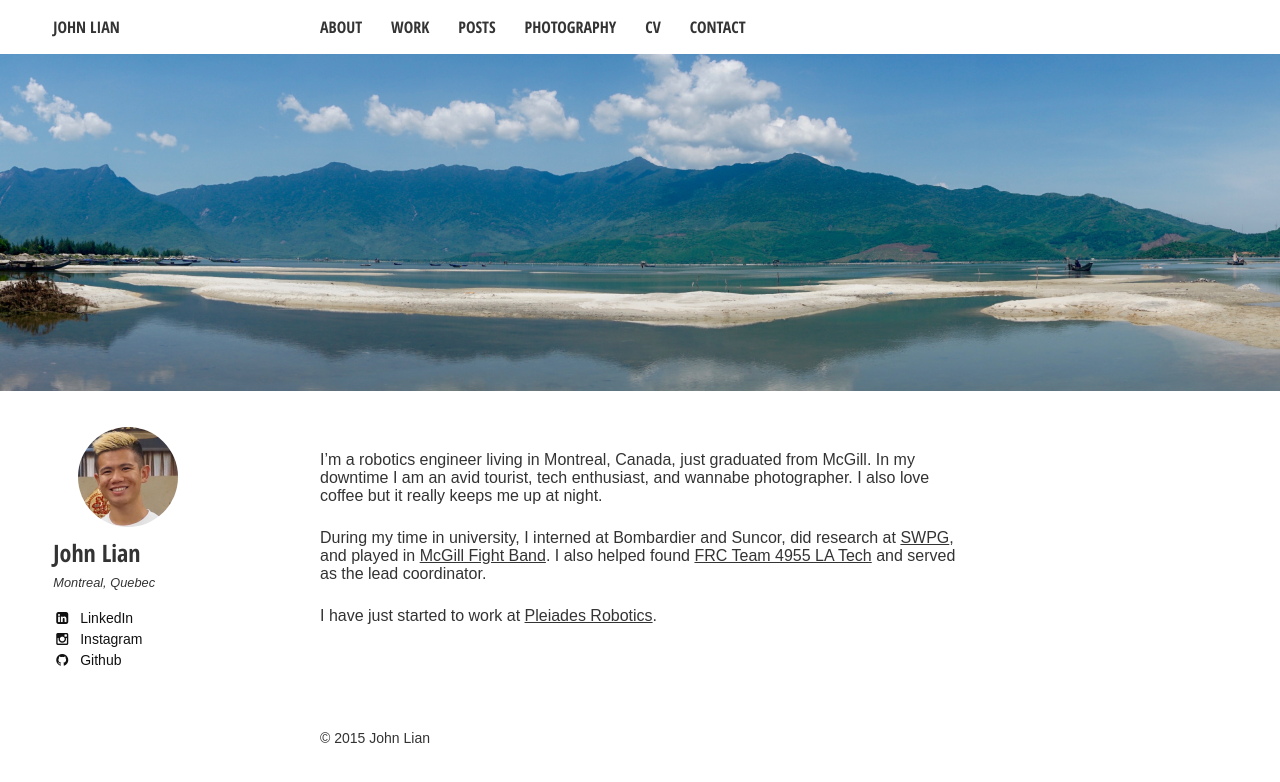
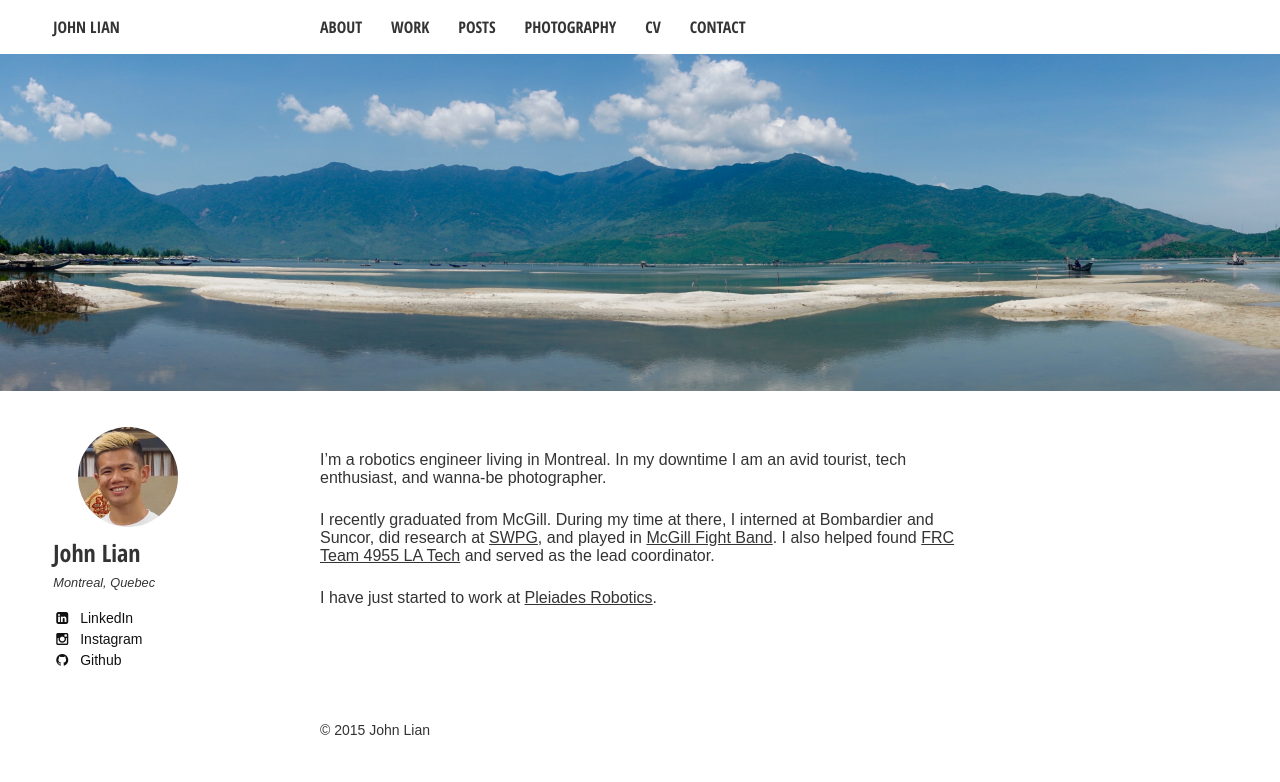
Before and after one commit to ssoRL/ssorl.github.io, a Jekyll site: the page built from index.md, in a window 1280 px wide. Shown: the top 782 px of the page. Built offline with Jekyll 4.4.1, drawn with Linux system fonts in a browser that asks for light colours; nearby versions of some CDN libraries; some web fonts are replaced.

Commit message:
Updated index summary

```diff
--- a/index.md
+++ b/index.md
@@ -6,8 +6,8 @@ image:
   feature: vietnam.jpg
 ---
 
-I'm a robotics engineer living in Montreal, Canada, just graduated from McGill. In my downtime I am an avid tourist, tech enthusiast, and wannabe photographer. I also love coffee but it really keeps me up at night.
+I'm a robotics engineer living in Montreal. In my downtime I am an avid tourist, tech enthusiast, and wanna-be photographer.
 
-During my time in university, I interned at Bombardier and Suncor, did research at [SWPG](https://mcgill.ca/mecheng/researchlabs/swpg), and played in [McGill Fight Band](http://www.mcgillathletics.ca/sports/2012/12/6/GEN_1206121625.aspx). I also helped found [FRC Team 4955 LA Tech](http://www.frc4955.com) and served as the lead coordinator.
+I recently graduated from McGill. During my time at there, I interned at Bombardier and Suncor, did research at [SWPG](https://mcgill.ca/mecheng/researchlabs/swpg), and played in [McGill Fight Band](http://www.mcgillathletics.ca/sports/2012/12/6/GEN_1206121625.aspx). I also helped found [FRC Team 4955 LA Tech](http://www.frc4955.com) and served as the lead coordinator.
 
 I have just started to work at [Pleiades Robotics](http://pleiades.ca).
```
